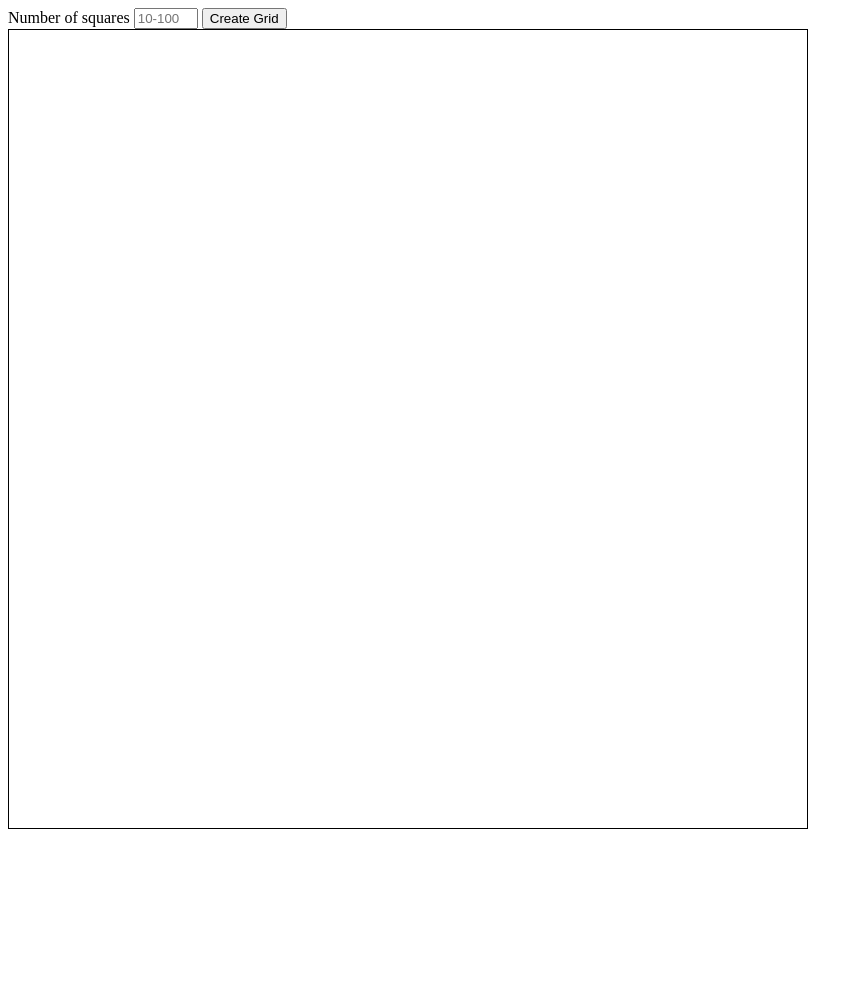
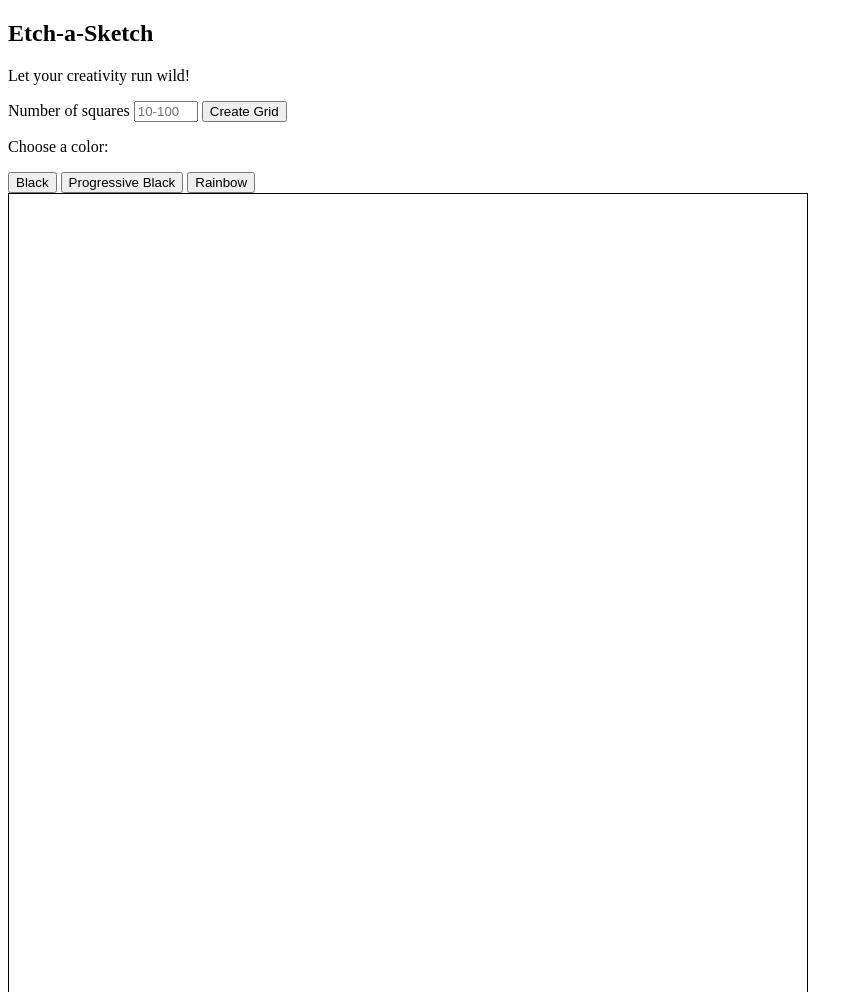
Before and after one commit to TheCatShepherd/etch-a-sketch, a plain HTML site: page index.html in a window 1280 px wide. Shown: the top 992 px of the page, without its empty margins (0-863 px from the left). Before the commit the page ends 837 px from the top, so only its background shows below. Drawn offline with Linux system fonts and the light colour scheme.

Commit message:
Finished index.html

```diff
--- a/index.html
+++ b/index.html
@@ -9,10 +9,23 @@
     <title>Etch-a-Sketch</title>
 </head>
 <body>
+    <section id="title">
+        <h1>Etch-a-Sketch</h1>
+        <p>Let your creativity run wild!</p>
+    </section>
     <section id="parameters">
-        <label for="gridNum">Number of squares</label>
-        <input id="gridNum" type="number" min="10" max="100" placeholder="10-100">
-        <button type="button">Create Grid</button>
+        <div class="grid">
+            <label for="gridNum">Number of squares</label>
+            <input id="gridNum" type="number" min="10" max="100" placeholder="10-100">
+            <button id="gridBtn">Create Grid</button>
+        </div>
+
+        <div class="dropdown">
+            <p>Choose a color:</p>
+                <button id="black">Black</button>
+                <button id="progressive">Progressive Black</button>
+                <button id="rainbow">Rainbow</button>
+        </div>
     </section>
     <section id="grid">
         <div class="container">
```
